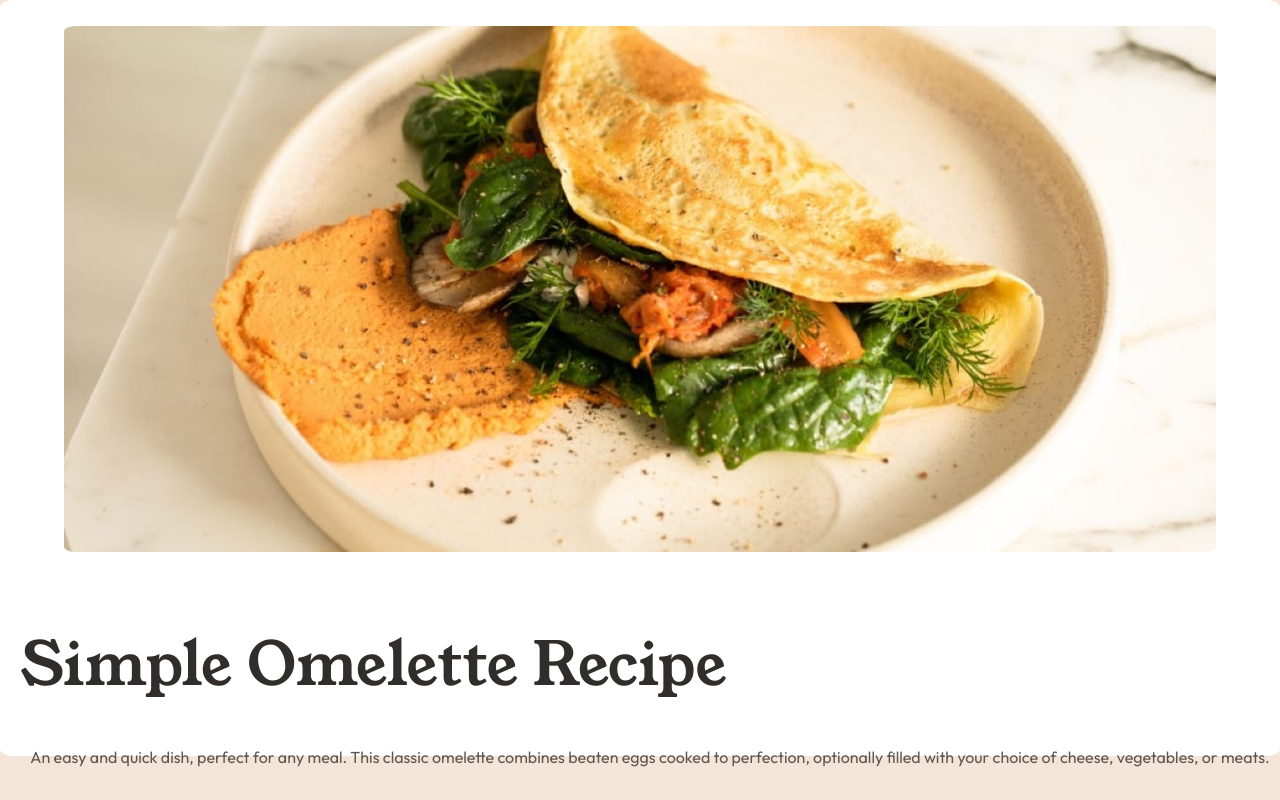
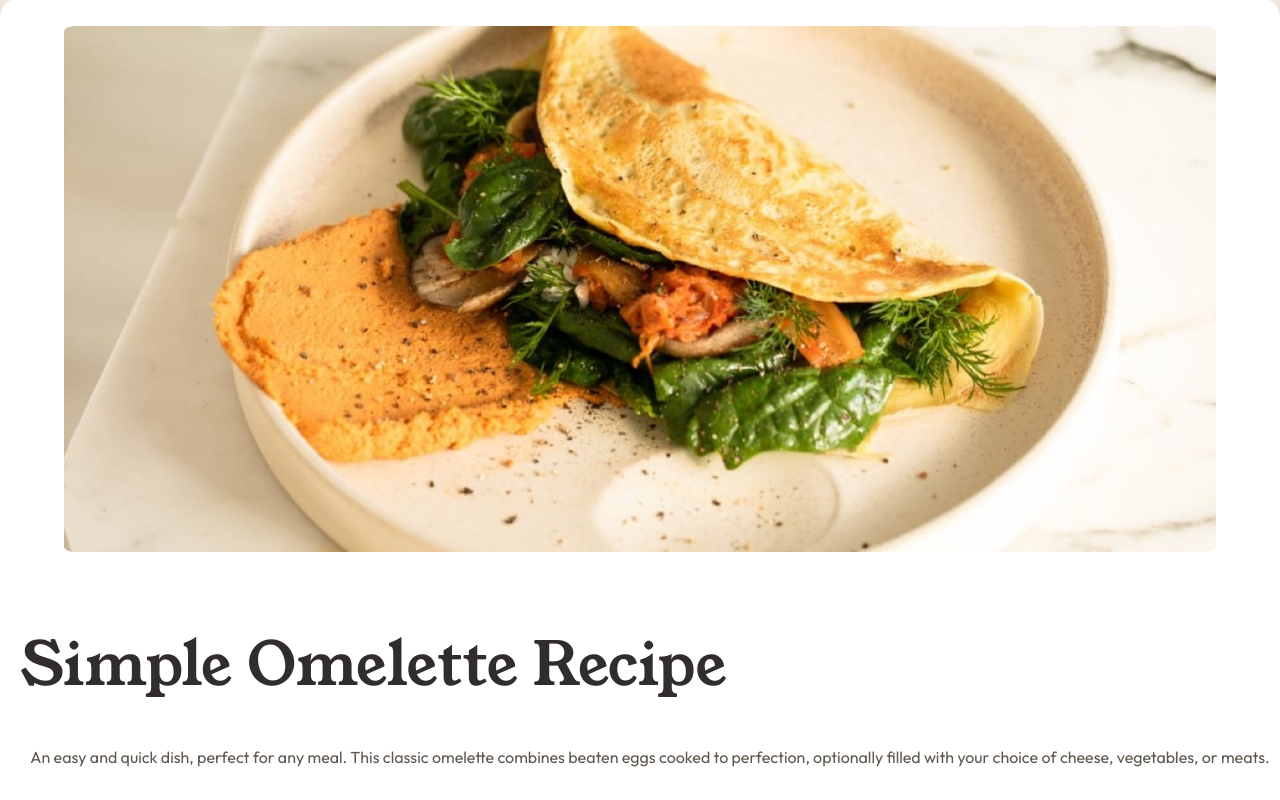
Before and after one commit to jariwarlord/Recipe, a plain HTML site: page index.html in a window 1280 px wide. Shown: the top 800 px of the page. Drawn offline with Linux system fonts and the light colour scheme.

Commit message:
Update index.html

```diff
--- a/index.html
+++ b/index.html
@@ -17,7 +17,6 @@
       font-weight: 400;
       margin: 0;
       justify-content: center;
-      height: auto;
     }
     #omlette{
       margin-top: 2%;
@@ -35,7 +34,6 @@
       height: auto;
       text-align: center;
       justify-content: center;
-      max-height: 756px;
 
 
     }
```
